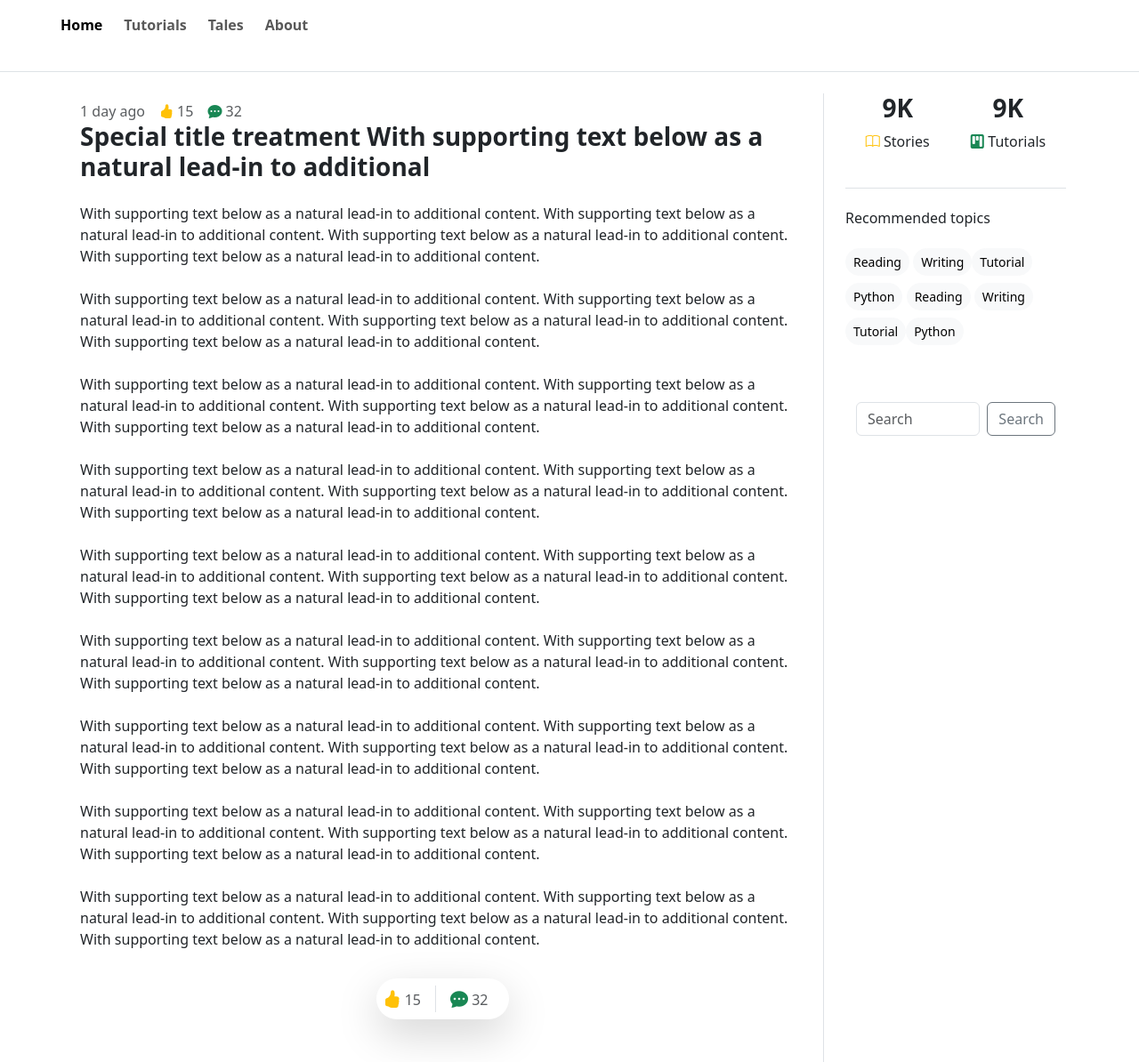
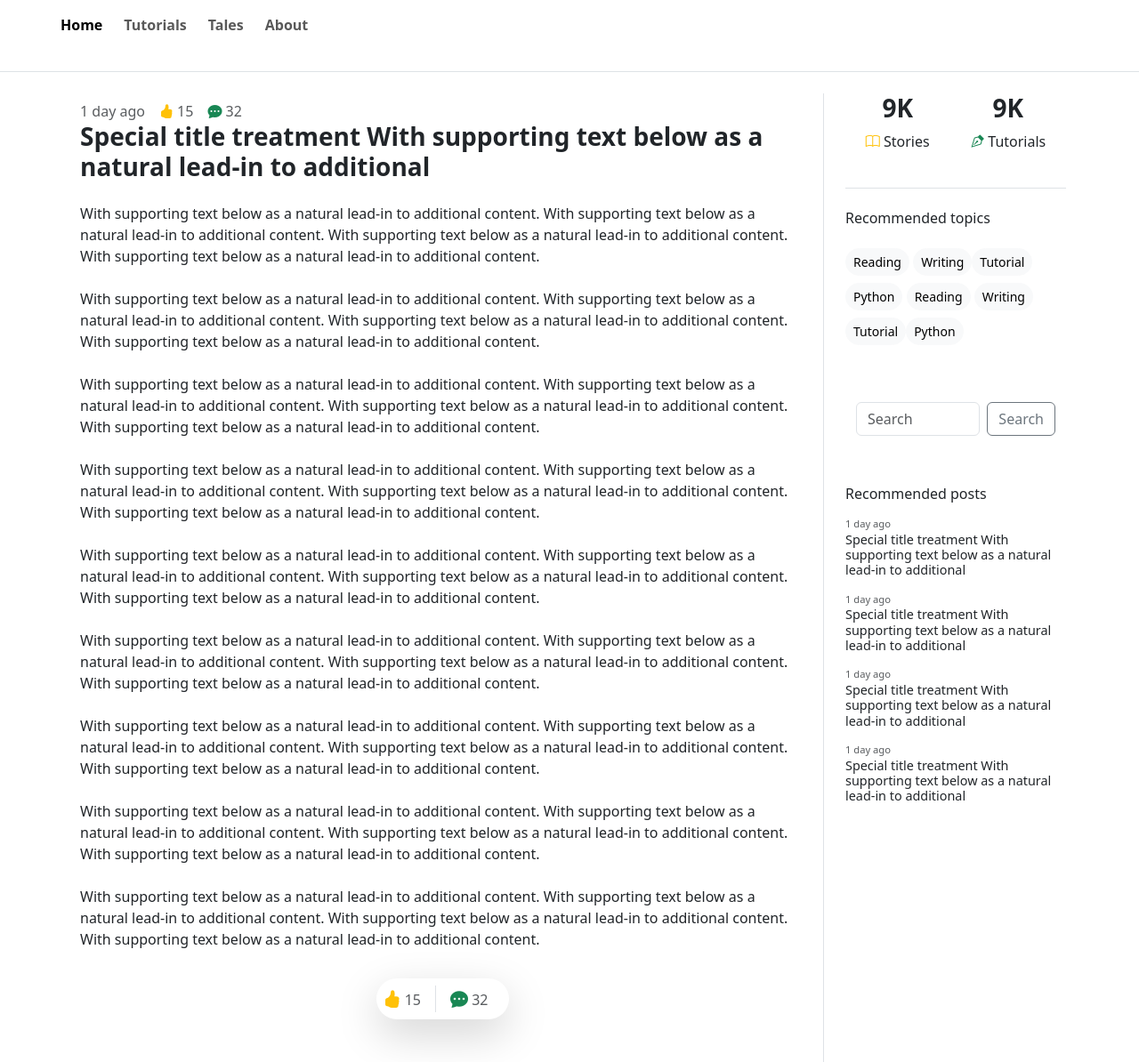
Before and after one commit to TrippleA-Ashaba/blog_template, a plain HTML site: page single_post.html in a window 1280 px wide. Shown: the top 1194 px of the page at 89% size. Drawn offline with nearby package versions, Linux system fonts and the light colour scheme.

Commit message:
complete blog template

```diff
--- a/assets/css/style.css
+++ b/assets/css/style.css
@@ -1,3 +1,10 @@
 footer {
 	font-size: 13px;
 }
+
+.sidebar-post h5 {
+	font-size: 0.9rem;
+}
+.sidebar-post {
+	font-size: 0.7rem;
+}
--- a/single_post.html
+++ b/single_post.html
@@ -160,7 +160,7 @@
 							<div>
 								<h6 class="fs-3 fw-bold text-center">9K</h6>
 								<p class="fw-light text-center">
-									<i class="bi bi-kanban-fill text-success"></i> Tutorials
+									<i class="bi bi-vector-pen text-success"></i> Tutorials
 								</p>
 							</div>
 						</div>
@@ -195,6 +195,7 @@
 								>
 							</div>
 						</div>
+						<div class="search mb-3">
 							<nav class="navbar bg-body-white my-5">
 								<div class="container-fluid">
 									<form class="d-flex" role="search">
@@ -210,6 +211,40 @@
 									</form>
 								</div>
 							</nav>
+						</div>
+						<div>
+							<h6 class="mb-3">Recommended posts</h6>
+							<div>
+								<div class="sidebar-post">
+									<div class="text-muted me-3">1 day ago</div>
+									<h5 class="mb-3">
+										Special title treatment With supporting text below as a
+										natural lead-in to additional
+									</h5>
+								</div>
+								<div class="sidebar-post">
+									<div class="text-muted me-3">1 day ago</div>
+									<h5 class="mb-3">
+										Special title treatment With supporting text below as a
+										natural lead-in to additional
+									</h5>
+								</div>
+								<div class="sidebar-post">
+									<div class="text-muted me-3">1 day ago</div>
+									<h5 class="mb-3">
+										Special title treatment With supporting text below as a
+										natural lead-in to additional
+									</h5>
+								</div>
+								<div class="sidebar-post">
+									<div class="text-muted me-3">1 day ago</div>
+									<h5 class="mb-3">
+										Special title treatment With supporting text below as a
+										natural lead-in to additional
+									</h5>
+								</div>
+							</div>
+						</div>
 					</div>
 				</div>
 			</div>
```
Also changed, not shown: about.html (+8 -5 lines), index.html (+9 -13 lines), tutorial.html (+36 -1 lines). Lines whose indentation alone changed are shown as unchanged.
